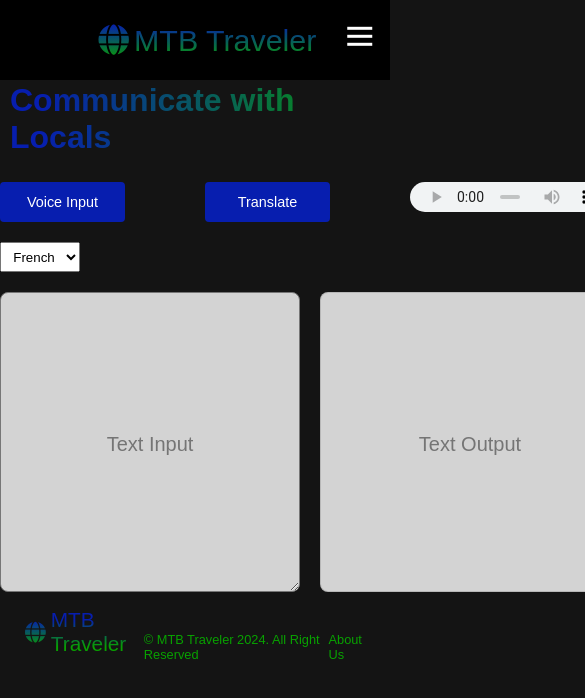
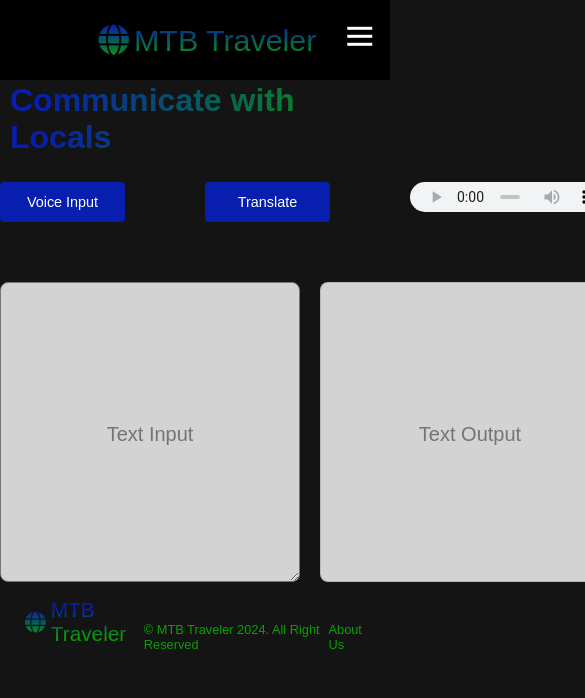
Before and after one commit to keenanlong9/MTB-Traveler, a React (Create React App) app: page /language in a window 390 px wide. Shown: the top 698 px of the page, 585 px wide, since content can reach past the window. Built offline with nearby package versions, Linux system fonts and the light colour scheme; no server answers.

Commit message:
Style adjustments

```diff
--- a/src/styles.css
+++ b/src/styles.css
@@ -570,10 +570,9 @@
 }
 
 .language_translator_selections {
-    display: grid;
-    grid-template-columns: auto auto;
-    column-gap: 550px;
-    padding-bottom: 20px;
+    display: flex;
+    padding-left: 600px;
+    padding-bottom: 10px;
 }
 
 .language_translator_textbox {
@@ -665,10 +664,6 @@
         font-size: 0.9rem;
     }
 
-    .language_translator_selections {
-        column-gap: 450px;
-    }
-
     .language_translator_textbox textarea {
         padding-top: 140px;
     }
@@ -685,10 +680,6 @@
 
     .language_translator_textbox {
         column-gap: 20px;
-    }
-
-    .language_translator_selections {
-        column-gap: 350px;
     }
 }
 
```
Also changed, not shown: src/pages/Language.js (+0 -11 lines).
